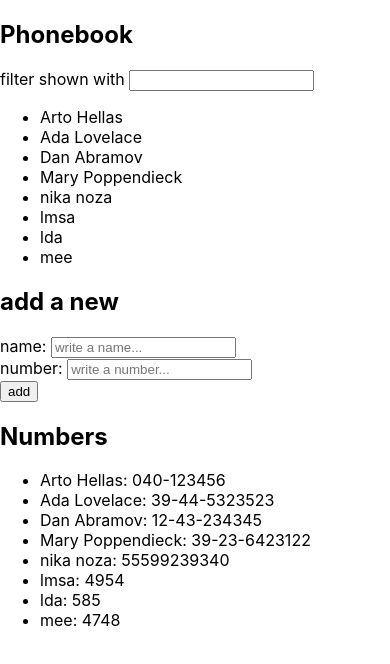
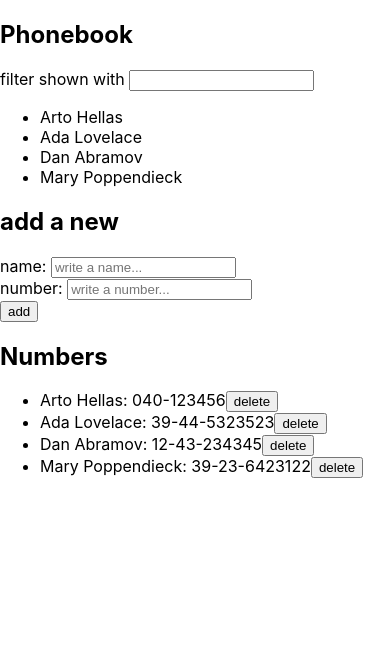
Before and after one commit to mikhita/part2, a React (Create React App) app: page / in a window 390 px wide. Shown: the top 664 px of the page. Built offline with nearby package versions, Linux system fonts and the light colour scheme; data requests are answered from the project's data file.

Commit message:
2.14: Phonebook step9

```diff
--- a/db.json
+++ b/db.json
@@ -19,26 +19,6 @@
       "name": "Mary Poppendieck",
       "number": "39-23-6423122",
       "id": 4
-    },
-    {
-      "name": "nika noza",
-      "number": "55599239340",
-      "id": 5
-    },
-    {
-      "name": "lmsa",
-      "number": "4954",
-      "id": 6
-    },
-    {
-      "name": "lda",
-      "number": "585",
-      "id": 7
-    },
-    {
-      "name": "mee",
-      "number": "4748",
-      "id": 8
     }
   ]
 }
--- a/src/components/NumbersList.js
+++ b/src/components/NumbersList.js
@@ -2,16 +2,11 @@ import React from "react";
 
 const NumbersList = (props) => {
   return (
-    <div>
-      <ul>
-        {props.persons.map((person) => (
-          <li key={person.id}>
-            {person.name}
-            {": "} {person.number}
-          </li>
-        ))}
-      </ul>
-    </div>
+    <li>
+      {props.person.name}
+      {": "} {props.person.number}
+      <button onClick={props.handleDelete}>delete</button>
+    </li>
   );
 };
 
--- a/src/components/PhoneBook.js
+++ b/src/components/PhoneBook.js
@@ -11,15 +11,14 @@ const PhoneBook = () => {
   const [searchName, setSearchName] = useState("");
 
   useEffect(() => {
-    personsServices.getAll().then((response) => {
+    async function fetchData() {
+      const response = await personsServices.getAll();
       setPersons(response.data);
-    });
+    }
+    fetchData();
   }, []);
+
   console.log("render", persons.length, "notes");
-
-  const filteredArray = persons.filter((person) =>
-    person.name.includes(searchName)
-  );
 
   const handleNameChange = (event) => {
     event.preventDefault();
@@ -33,6 +32,10 @@ const PhoneBook = () => {
     event.preventDefault();
     setSearchName(event.target.value);
   };
+  const filteredArray = persons.filter((person) =>
+    person.name.includes(searchName)
+  );
+  // console.log("persons is" + persons.length);
 
   function canAddObject(array, newObject) {
     for (let i = 0; i < array.length; i++) {
@@ -51,6 +54,7 @@ const PhoneBook = () => {
     const personObject = {
       name: newName,
       number: newNumber,
+      id: persons.length + 1,
     };
 
     if (!canAddObject(persons, personObject)) {
@@ -66,6 +70,20 @@ const PhoneBook = () => {
     }
     setNewName("");
     setNewNumber("");
+  };
+
+  const handleDeleteOf = async (id) => {
+    const person = persons.find((p) => p.id === id);
+    try {
+      const deletePerson = { ...person };
+
+      await personsServices.delet(id, deletePerson).then((response) => {
+        setPersons(persons.filter((p) => p.id !== id));
+      });
+    } catch (error) {
+      alert(`the person '${person.name}' was already deleted from server`);
+      setPersons(persons.filter((n) => n.id !== id));
+    }
   };
 
   return (
@@ -85,7 +103,17 @@ const PhoneBook = () => {
         handleNumberChange={handleNumberChange}
       />
       <h2>Numbers</h2>
-      <NumbersList persons={persons} />
+      <div>
+        <ul>
+          {persons.map((person) => (
+            <NumbersList
+              key={person.id}
+              person={person}
+              handleDelete={() => handleDeleteOf(person.id)}
+            />
+          ))}
+        </ul>
+      </div>
     </div>
   );
 };
--- a/src/services/persons.js
+++ b/src/services/persons.js
@@ -9,9 +9,9 @@ const create = (newObject) => {
   return axios.post(baseUrl, newObject);
 };
 
-const update = (id, newObject) => {
-  return axios.put(`${baseUrl}/${id}`, newObject);
+const delet = (id, newObject) => {
+  return axios.delete(`${baseUrl}/${id}`, newObject);
 };
-const personsServices = { getAll, create, update };
+const personsServices = { getAll, create, delet };
 
 export default personsServices;
```
